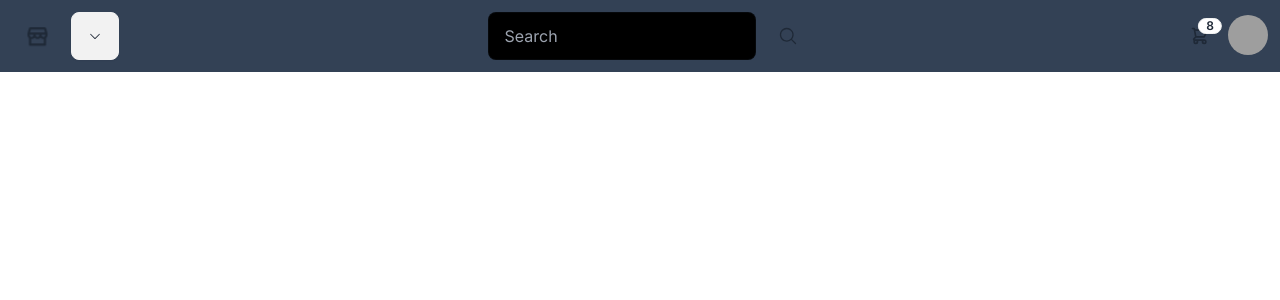
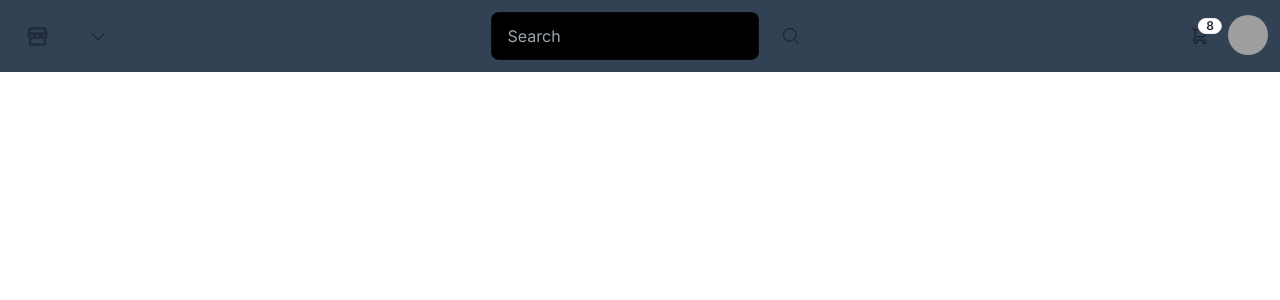
Before and after one commit to parsaestakhry/new-commerce-next, a Next.js app in the folder new-ecommerce/: page / in a window 1280 px wide. Shown: the top 300 px of the page. Built offline with nearby package versions, Linux system fonts and the light colour scheme; grey boxes are pictures that could not be loaded.

Commit message:
added size for icons

```diff
--- a/new-ecommerce/components/CategoryDropDown.tsx
+++ b/new-ecommerce/components/CategoryDropDown.tsx
@@ -8,8 +8,8 @@ export const CategoryDropDown = () => {
   return (
     <div>
       <details className="dropdown">
-        <summary className="m-1 btn" onClick={() => setUp(!up)}>
-            {up ? <CaretUp/> : <CaretDown/> }
+        <summary className="m-1 btn btn-ghost" onClick={() => setUp(!up)}>
+            {up ? <CaretUp size={20}/> : <CaretDown size={20}/> }
         </summary>
         <ul className="p-2 shadow menu dropdown-content z-[1] bg-base-100 rounded-box w-52">
           <li>
```
